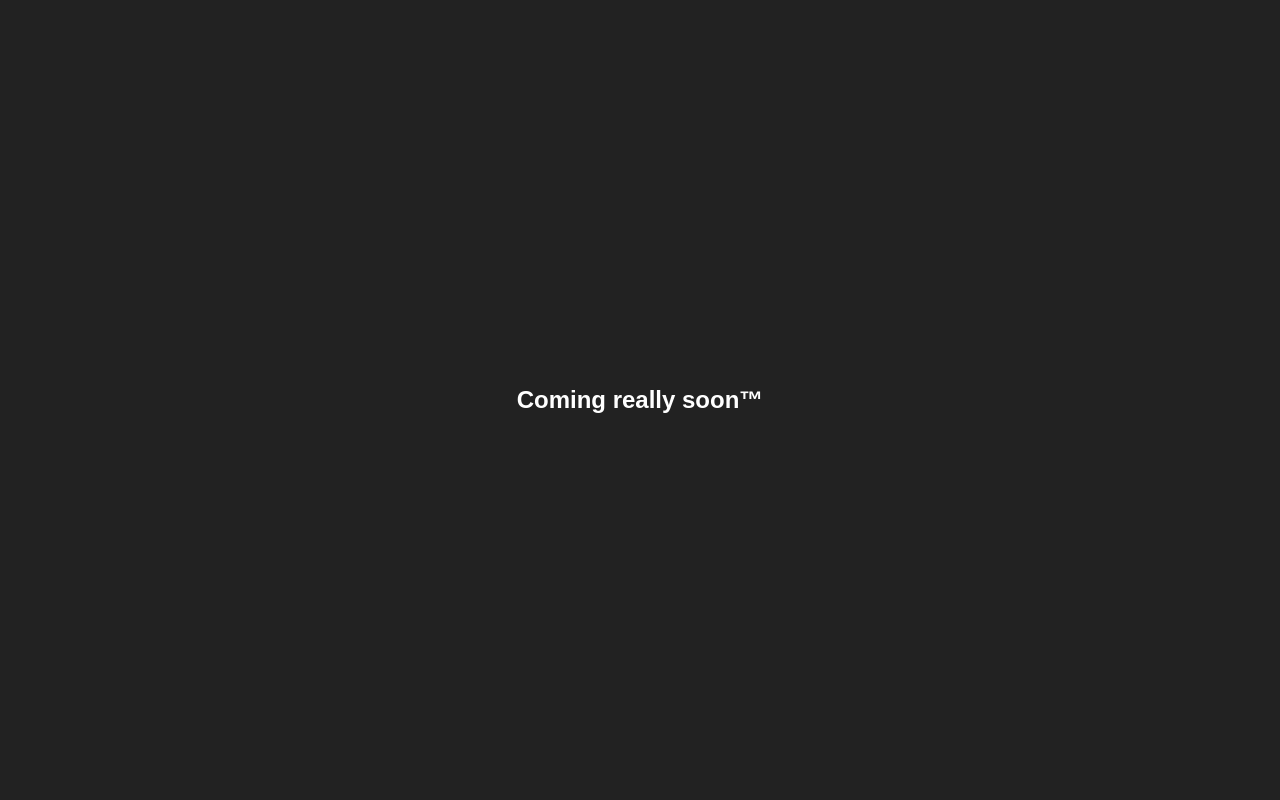
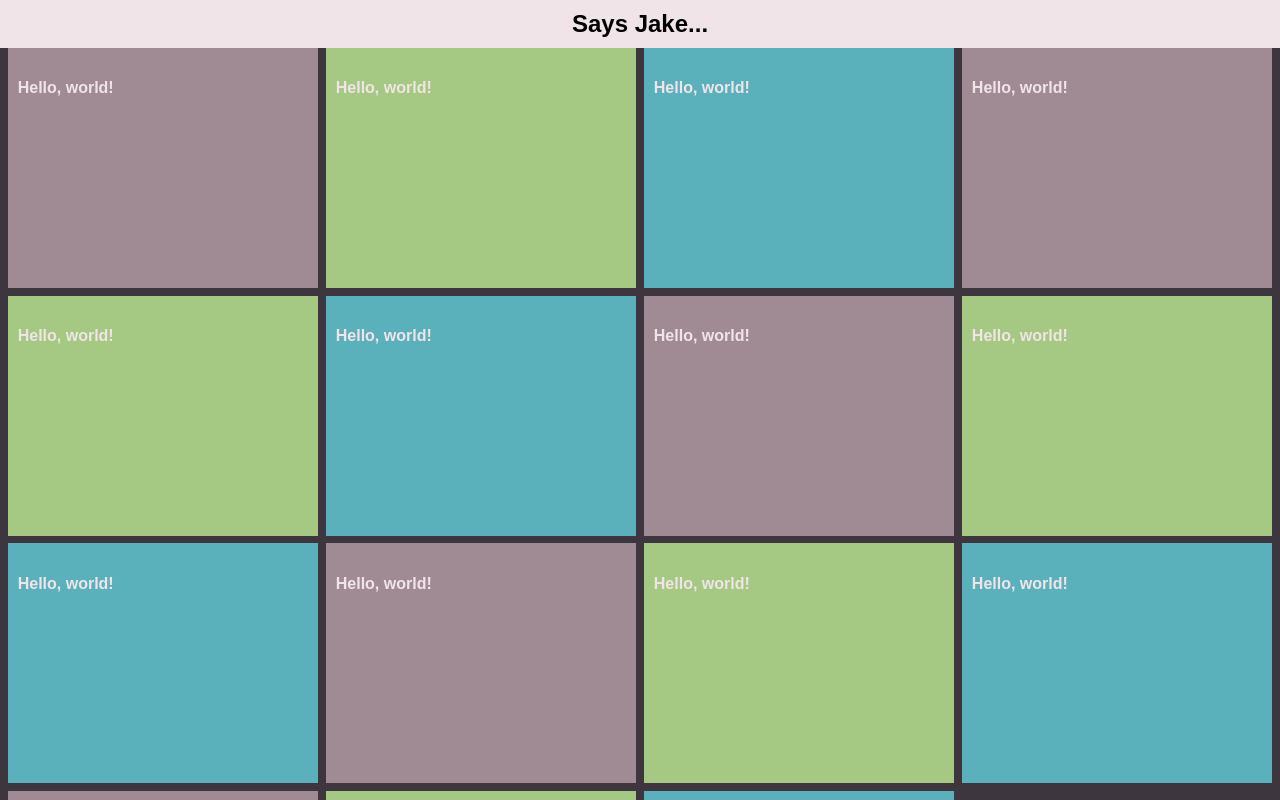
Before and after one commit to jdgillespie91/dot-blog, a React (Create React App) app: page / in a window 1280 px wide. Shown: the top 800 px of the page. Built offline with nearby package versions, Linux system fonts and the light colour scheme.

Commit message:
<Jake> Add initial tiles

```diff
--- a/src/App.css
+++ b/src/App.css
@@ -1,13 +1,55 @@
-.App {
-  background-color: #222;
-  height:100vh;
+* {
+  -webkit-box-sizing: border-box;
 }
 
-.App-header {
-  color: white;
-  height: 100vh;
+body {
+  background-color: #3E363F;
+}
 
+.Header {
+  background-color: #F1E4E8;
+  height: 6vh;
+
+  display: flex;
   align-items: center;
+  justify-content: center;
+
+  margin: 0px auto;
+}
+
+.HeaderScroll {
+  width: 100%;
+  position: fixed;
+  top: 0px;
+}
+
+.Board {
   display: flex;
-  justify-content: center;
+  flex-wrap: wrap;
+
+  height: 30vh;
 }
+
+.Card {
+  padding: 10px;
+
+  width: 24.25%;
+  height: 100%;
+  margin-left: 0.6%;
+  margin-bottom: 0.6%;
+}
+
+.Card:nth-of-type(3n) {
+  color: #F1E4E8;
+  background: #5AB1BB;
+}
+
+.Card:nth-of-type(3n+1) {
+  color: #F1E4E8;
+  background: #A08B94;
+}
+
+.Card:nth-of-type(3n+2) {
+  color: #F1E4E8;
+  background: #A5C882;
+}
--- a/src/App.js
+++ b/src/App.js
@@ -1,12 +1,29 @@
-import React, { Component } from 'react';
+import React, {Component} from 'react';
 import './App.css';
 
 class App extends Component {
   render() {
     return (
-      <div className="App">
-        <div className="App-header">
-          <h2>Coming really soon&#8482;</h2>
+      <div>
+        <div className="Header"><h2>Says Jake...</h2></div>
+        <div className="App">
+          <div className="Board">
+            <div className="Card"><h4>Hello, world!</h4></div>
+            <div className="Card"><h4>Hello, world!</h4></div>
+            <div className="Card"><h4>Hello, world!</h4></div>
+            <div className="Card"><h4>Hello, world!</h4></div>
+            <div className="Card"><h4>Hello, world!</h4></div>
+            <div className="Card"><h4>Hello, world!</h4></div>
+            <div className="Card"><h4>Hello, world!</h4></div>
+            <div className="Card"><h4>Hello, world!</h4></div>
+            <div className="Card"><h4>Hello, world!</h4></div>
+            <div className="Card"><h4>Hello, world!</h4></div>
+            <div className="Card"><h4>Hello, world!</h4></div>
+            <div className="Card"><h4>Hello, world!</h4></div>
+            <div className="Card"><h4>Hello, world!</h4></div>
+            <div className="Card"><h4>Hello, world!</h4></div>
+            <div className="Card"><h4>Hello, world!</h4></div>
+          </div>
         </div>
       </div>
     );
```
